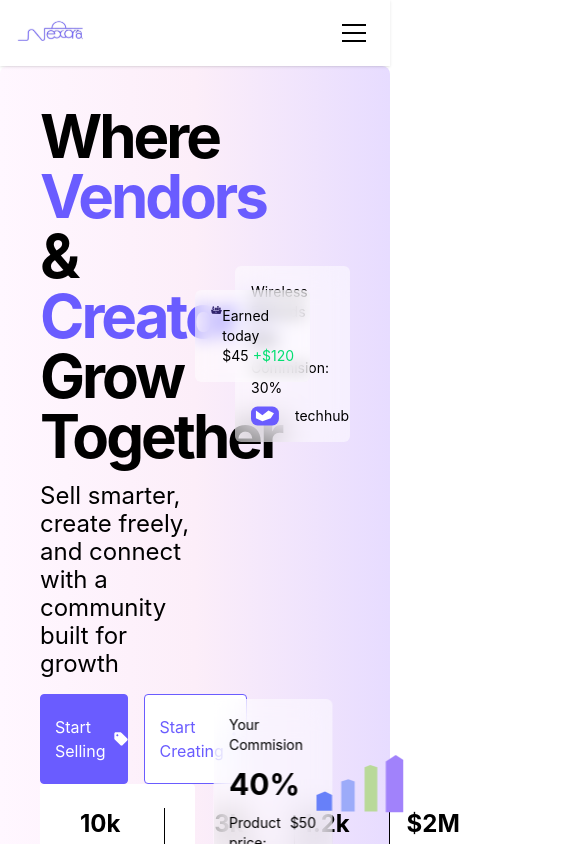
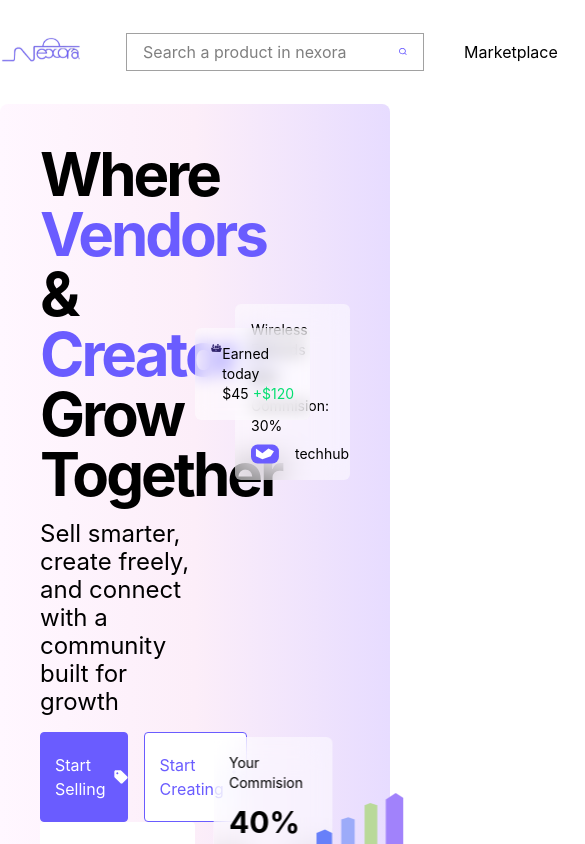
Before and after one commit to Lxfullstack/Nexora, a React (Vite) app: page / in a window 390 px wide. Shown: the top 844 px of the page, 585 px wide, since content can reach past the window. Built offline with nearby package versions, Linux system fonts and the light colour scheme.

Commit message:
Revert "made navbar responsive"
This reverts commit ca11ac174f6c830b9ac0d8096c0af502e2b8f181.

```diff
--- a/package.json
+++ b/package.json
@@ -10,9 +10,7 @@
     "preview": "vite preview"
   },
   "dependencies": {
-    "@gsap/react": "^2.1.2",
     "@tailwindcss/vite": "^4.2.2",
-    "gsap": "^3.15.0",
     "lucide-react": "^1.11.0",
     "react": "^19.2.4",
     "react-dom": "^19.2.4"
--- a/src/components/TopNav.jsx
+++ b/src/components/TopNav.jsx
@@ -1,99 +1,29 @@
 import logo from '../assets/images/nexoraLogo.svg'
 import searchBotton from '../assets/images/searchIcon.svg'
-import { useState, useRef } from 'react'
-import gsap from 'gsap'
-import { useGSAP } from '@gsap/react'
 
-gsap.registerPlugin(useGSAP)
 
 export default function TopNav() {
-    const [menuOpen, setMenuOpen] = useState(false)
-    const container = useRef(null)
-
-    useGSAP(() => {
-        gsap.from(container.current, {
-            y: -60,
-            opacity: 0,
-            duration: 0.5,
-            ease: "power2.out"
-        })
-    }, { scope: container })
-
     return (
-        <nav ref={container} className="navbar bg-white sticky top-0 z-50 shadow-sm">
-            <div className="container mx-auto flex items-center justify-between px-4 py-4">
-
-                <a href="#" className="shrink-0">
-                    <img src={logo} alt="Nexora Logo" className="h-8" />
-                </a>
-
-                <div className="hidden md:flex items-center gap-2 w-72 lg:w-96 border border-neutral-400 px-4 py-1">
-                    <input
-                        type="text"
-                        placeholder="Search a product in nexora"
-                        className="flex-1 border-none focus:outline-none text-sm"
-                    />
-                    <button className="search-btn shrink-0">
-                        <img src={searchBotton} alt="search button" className="w-5 h-5" />
-                    </button>
+       <nav className="bg-white sticky flex-1 z-55 top-0">
+            <div className="container  mx-auto flex items-center justify-between  py-4">
+                <div className='flex gap-10'>
+                    <a href="#"><img src={logo} alt="Nexora Logo"/></a>
+                    <div className="search-container flex  justify-between gap-2 w-96 border border-neutral-400  px-4 py-1 ">
+                        <input type="text" placeholder='Search a product in nexora'
+                        className='product-search flex-1 border-none focus:outline-none'/>
+                        <button className='search-btn '><img src={searchBotton} alt="search button" /></button>
+                    </div>
+                    <div className="nav-links flex items-center justify-between gap-14">
+                        <a href="#">Marketplace</a>
+                        <a href="#">About</a>
+                        <a href="#">Blog</a>
+                        <a href="#">Contact</a>
+                    </div>
                 </div>
-
-                {/* Nav links — hidden on mobile */}
-                <div className="hidden md:flex items-center gap-8 lg:gap-14">
-                    <a href="#" className="text-sm text-neutral-700 hover:text-black transition-colors">Marketplace</a>
-                    <a href="#" className="text-sm text-neutral-700 hover:text-black transition-colors">About</a>
-                    <a href="#" className="text-sm text-neutral-700 hover:text-black transition-colors">Blog</a>
-                    <a href="#" className="text-sm text-neutral-700 hover:text-black transition-colors">Contact</a>
-                </div>
-
-                {/* CTA — hidden on mobile */}
-                <button className="hidden md:flex items-center justify-center px-4 py-2 bg-(--color-primary) text-white rounded text-sm">
+                <button className='flex justify-center items-center px-4 py-3 bg-(--color-primary) text-white rounded'>
                     Get Started
                 </button>
-
-                {/* Hamburger — visible on mobile only */}
-                <button
-                    className="md:hidden flex flex-col gap-1.5 p-2"
-                    onClick={() => setMenuOpen(!menuOpen)}
-                    aria-label="Toggle menu"
-                >
-                    <span className={`block w-6 h-0.5 bg-black transition-all duration-300 ${menuOpen ? 'rotate-45 translate-y-2' : ''}`} />
-                    <span className={`block w-6 h-0.5 bg-black transition-all duration-300 ${menuOpen ? 'opacity-0' : ''}`} />
-                    <span className={`block w-6 h-0.5 bg-black transition-all duration-300 ${menuOpen ? '-rotate-45 -translate-y-2' : ''}`} />
-                </button>
             </div>
-
-            {/* Mobile menu */}
-            <div className={`md:hidden overflow-hidden transition-all duration-300 ease-in-out ${menuOpen ? 'max-h-96 opacity-100' : 'max-h-0 opacity-0'}`}>
-                <div className="px-4 pb-5 flex flex-col gap-4 border-t border-neutral-100">
-
-                    {/* Mobile search */}
-                    <div className="flex items-center gap-2 border border-neutral-400 px-4 py-2 mt-4">
-                        <input
-                            type="text"
-                            placeholder="Search a product in nexora"
-                            className="flex-1 border-none focus:outline-none text-sm"
-                        />
-                        <button className="shrink-0">
-                            <img src={searchBotton} alt="search button" className="w-5 h-5" />
-                        </button>
-                    </div>
-
-                    {/* Mobile nav links */}
-                    <a href="#" className="text-sm text-neutral-700 hover:text-black py-1 transition-colors">Marketplace</a>
-                    <a href="#" className="text-sm text-neutral-700 hover:text-black py-1 transition-colors">About</a>
-                    <a href="#" className="text-sm text-neutral-700 hover:text-black py-1 transition-colors">Blog</a>
-                    <a href="#" className="text-sm text-neutral-700 hover:text-black py-1 transition-colors">Contact</a>
-
-                    {/* Mobile CTA */}
-                    <button className="flex justify-center items-center px-4 py-3 bg-(--color-primary) text-white rounded text-sm">
-                        Get Started
-                    </button>
-                </div>
-            </div>
-        </nav>
+       </nav>
     )
 }
-
-// import logo from '../assets/images/nexoraLogo.svg'
-// import searchBotton from '../assets/images/searchIcon.svg'
```
Also changed, not shown: 1 other file (tests, documents, lock files or other folders).
